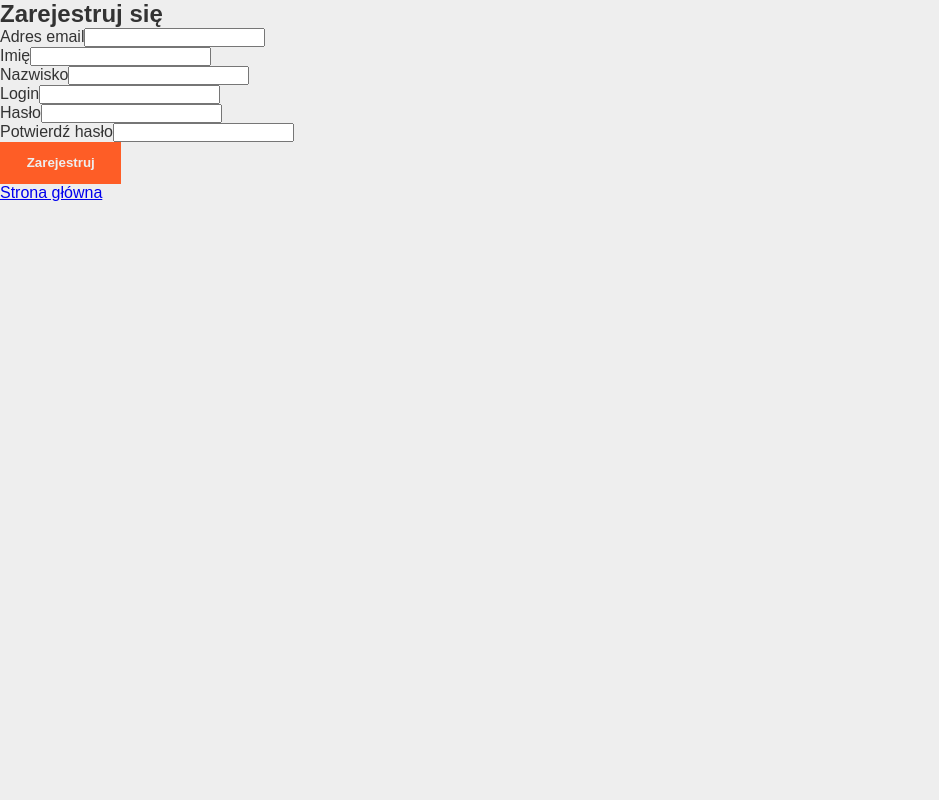
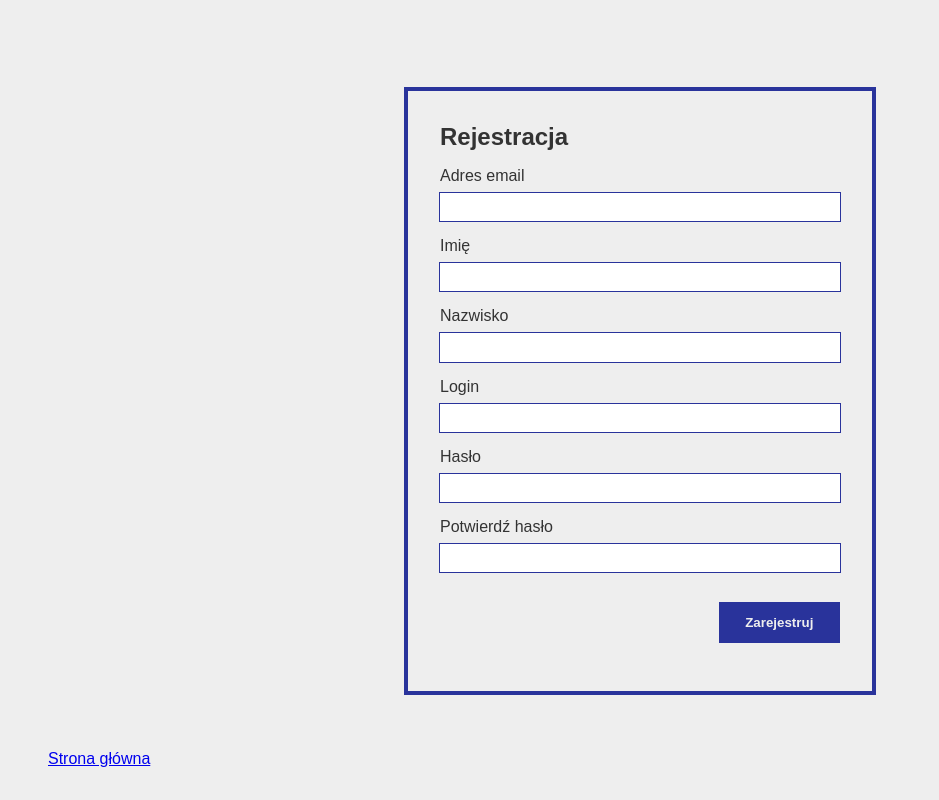
Before and after one commit to Justyanna/adaptive-system, a React (Create React App) app in the folder adaptive-system-front/: page /register in a window 1280 px wide. Shown: the whole page, without its empty margins (0-939 px from the left). Built offline with nearby package versions, Linux system fonts and the light colour scheme; a web font is replaced by a local one.

Commit message:
Add styling to login and registration forms

```diff
--- a/adaptive-system-front/src/services/formUtils.js
+++ b/adaptive-system-front/src/services/formUtils.js
@@ -13,17 +13,17 @@ export const errMessages = {
   confirmPassword: 'Hasła nie są identyczne',
 }
 
-export const handleIssues = (document, issues) => {
+export const handleIssues = (document, issues, errClass) => {
   if (issues.length === 0) return true
   for (const issue of issues) {
     const source = document.querySelector(`#${issue.source}`)
     const target = document.querySelector(`#err-${issue.source}`)
     target.classList.remove('collapsed')
     target.innerText = issue.message
-    source.classList.add('highlight-error')
+    source.classList.add(errClass)
     source.addEventListener('focus', e => {
       target.classList.add('collapsed')
-      source.classList.remove('highlight-error')
+      source.classList.remove(errClass)
     })
   }
   return false
--- /dev/null
+++ b/adaptive-system-front/src/views/Auth/Auth.module.css
@@ -0,0 +1,36 @@
+.form {
+  margin: auto;
+  padding: 2em;
+  outline: solid 4px var(--c-primary);
+}
+
+.form-item {
+  margin: 1em 0;
+  display: flex;
+  flex-direction: column;
+}
+
+.form-label {
+  margin-bottom: 0.5em;
+}
+
+.form-input {
+  padding: 0.5em 1em;
+  border: none;
+  outline: solid 1px var(--outline, var(--c-primary));
+}
+
+.form-input-error {
+  --outline: var(--c-error);
+}
+
+.form-error {
+  margin-top: 0.5em;
+  color: var(--c-error);
+}
+
+.form-submit {
+  margin-top: 1em;
+  align-self: flex-end;
+  --btn-bg: var(--c-primary);
+}
--- a/adaptive-system-front/src/views/Auth/Login.js
+++ b/adaptive-system-front/src/views/Auth/Login.js
@@ -3,6 +3,7 @@ import { Link, useHistory } from 'react-router-dom'
 import { signIn } from '../../services/auth'
 import { handleHttpError } from '../../services/httpUtils'
 import { handleIssues } from '../../services/formUtils'
+import styles from './Auth.module.css'
 
 const Login = ({ setUser }) => {
   const history = useHistory()
@@ -37,37 +38,55 @@ const Login = ({ setUser }) => {
         message: 'Pole hasło nie może być puste',
       })
 
-    return handleIssues(document, issues)
+    return handleIssues(document, issues, styles['form-input-error'])
   }
 
   const [login, setLogin] = useState(null)
   const [password, setPassword] = useState(null)
 
   return (
-    <main>
-      <form onSubmit={handleSubmit}>
-        <h2>Zaloguj się</h2>
-        <div className="input">
-          <label htmlFor="login">Login</label>
+    <main className="layout">
+      <form
+        className={styles['form']}
+        style={{ width: '300px' }}
+        onSubmit={handleSubmit}
+      >
+        <h2>Logowanie</h2>
+        <div className={styles['form-item']}>
+          <label className={styles['form-label']} htmlFor="login">
+            Login
+          </label>
           <input
+            className={styles['form-input']}
             type="text"
             name="login"
             id="login"
             onChange={e => setLogin(e.target.value)}
           />
-          <small className="collapsed" id="err-login"></small>
+          <small
+            className={`collapsed ${styles['form-error']}`}
+            id="err-login"
+          ></small>
         </div>
-        <div className="input">
-          <label htmlFor="password">Hasło</label>
+        <div className={styles['form-item']}>
+          <label className={styles['form-label']} htmlFor="password">
+            Hasło
+          </label>
           <input
-            type="text"
+            className={styles['form-input']}
+            type="password"
             name="password"
             id="password"
             onChange={e => setPassword(e.target.value)}
           />
-          <small className="collapsed" id="err-password"></small>
+          <small
+            className={`collapsed ${styles['form-error']}`}
+            id="err-password"
+          ></small>
         </div>
-        <button className="btn">Zaloguj</button>
+        <div className={styles['form-item']}>
+          <button className={`btn ${styles['form-submit']}`}>Zaloguj</button>
+        </div>
       </form>
       <Link to="/">Strona główna</Link>
     </main>
--- a/adaptive-system-front/src/views/Auth/Register.js
+++ b/adaptive-system-front/src/views/Auth/Register.js
@@ -9,6 +9,7 @@ import {
   regexLogin,
   handleIssues,
 } from '../../services/formUtils'
+import styles from './Auth.module.css'
 
 const Register = ({ setUser }) => {
   let history = useHistory()
@@ -61,7 +62,7 @@ const Register = ({ setUser }) => {
         message: errMessages.confirmPassword,
       })
 
-    return handleIssues(document, issues)
+    return handleIssues(document, issues, styles['form-input-error'])
   }
 
   const [email, setEmail] = useState(null)
@@ -72,71 +73,115 @@ const Register = ({ setUser }) => {
   const [confirmPassword, setConfirmPassword] = useState(null)
 
   return (
-    <main>
-      <form onSubmit={handleSubmit}>
-        <h2>Zarejestruj się</h2>
-        <div className="input">
-          <label htmlFor="email">Adres email</label>
+    <main className="layout">
+      <form
+        className={styles['form']}
+        style={{ width: '400px' }}
+        onSubmit={handleSubmit}
+      >
+        <h2>Rejestracja</h2>
+        <div className={styles['form-item']}>
+          <label className={styles['form-label']} htmlFor="email">
+            Adres email
+          </label>
           <input
+            className={styles['form-input']}
             type="text"
             name="email"
             id="email"
             onChange={e => setEmail(e.target.value)}
           />
-          <small className="collapsed" id="err-email"></small>
+          <small
+            className={`collapsed ${styles['form-error']}`}
+            id="err-email"
+          ></small>
         </div>
-        <div className="input">
-          <label htmlFor="first-name">Imię</label>
+        <div className={styles['form-item']}>
+          <label className={styles['form-label']} htmlFor="first-name">
+            Imię
+          </label>
           <input
+            className={styles['form-input']}
             type="text"
             name="first-name"
             id="first-name"
             onChange={e => setFirstName(e.target.value)}
           />
-          <small className="collapsed" id="err-first-name"></small>
+          <small
+            className={`collapsed ${styles['form-error']}`}
+            id="err-first-name"
+          ></small>
         </div>
-        <div className="input">
-          <label htmlFor="last-name">Nazwisko</label>
+        <div className={styles['form-item']}>
+          <label className={styles['form-label']} htmlFor="last-name">
+            Nazwisko
+          </label>
           <input
+            className={styles['form-input']}
             type="text"
             name="last-name"
             id="last-name"
             onChange={e => setLastName(e.target.value)}
           />
-          <small className="collapsed" id="err-last-name"></small>
+          <small
+            className={`collapsed ${styles['form-error']}`}
+            id="err-last-name"
+          ></small>
         </div>
-        <div className="input">
-          <label htmlFor="login">Login</label>
+        <div className={styles['form-item']}>
+          <label className={styles['form-label']} htmlFor="login">
+            Login
+          </label>
           <input
+            className={styles['form-input']}
             type="text"
             name="login"
             id="login"
             onChange={e => setLogin(e.target.value)}
           />
-          <small className="collapsed" id="err-login"></small>
+          <small
+            className={`collapsed ${styles['form-error']}`}
+            id="err-login"
+          ></small>
         </div>
-        <div className="input">
-          <label htmlFor="password">Hasło</label>
+        <div className={styles['form-item']}>
+          <label className={styles['form-label']} htmlFor="password">
+            Hasło
+          </label>
           <input
-            type="text"
+            className={styles['form-input']}
+            type="password"
             name="password"
             id="password"
             onChange={e => setPassword(e.target.value)}
           />
-          <small className="collapsed" id="err-password"></small>
+          <small
+            className={`collapsed ${styles['form-error']}`}
+            id="err-password"
+          ></small>
         </div>
-        <div className="input">
-          <label htmlFor="confirm-password">Potwierdź hasło</label>
+        <div className={styles['form-item']}>
+          <label className={styles['form-label']} htmlFor="confirm-password">
+            Potwierdź hasło
+          </label>
           <input
-            type="text"
+            className={styles['form-input']}
+            type="password"
             name="confirm-password"
             id="confirm-password"
             onChange={e => setConfirmPassword(e.target.value)}
             onBlur={e => checkPassword()}
           />
-          <small className="collapsed" id="err-confirm-password"></small>
+          <small
+            className={`collapsed ${styles['form-error']}`}
+            id="err-confirm-password"
+          ></small>
         </div>
-        <button className="btn">Zarejestruj</button>
+        <div className={styles['form-item']}>
+          <button className={`btn ${styles['form-submit']}`}>
+            Zarejestruj
+          </button>
+        </div>
       </form>
       <Link to="/">Strona główna</Link>
     </main>
```
